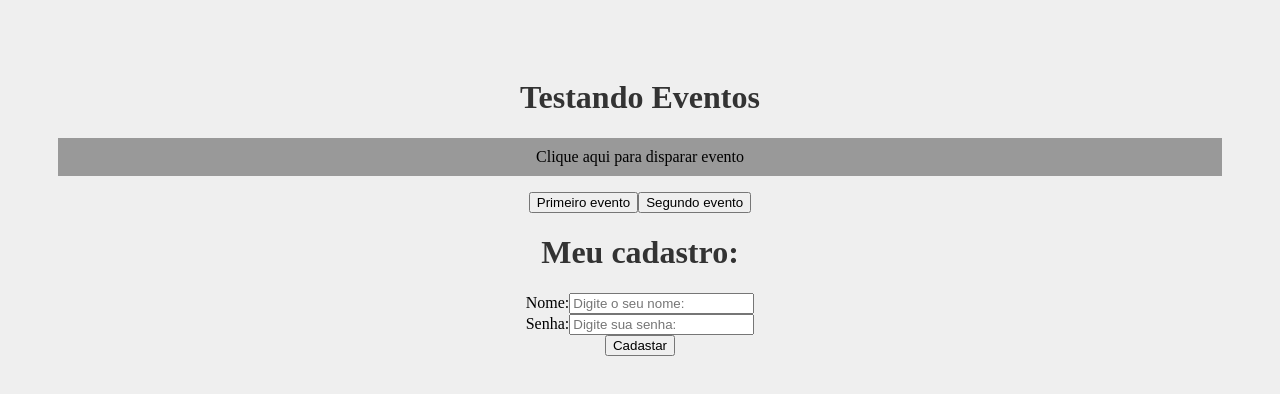
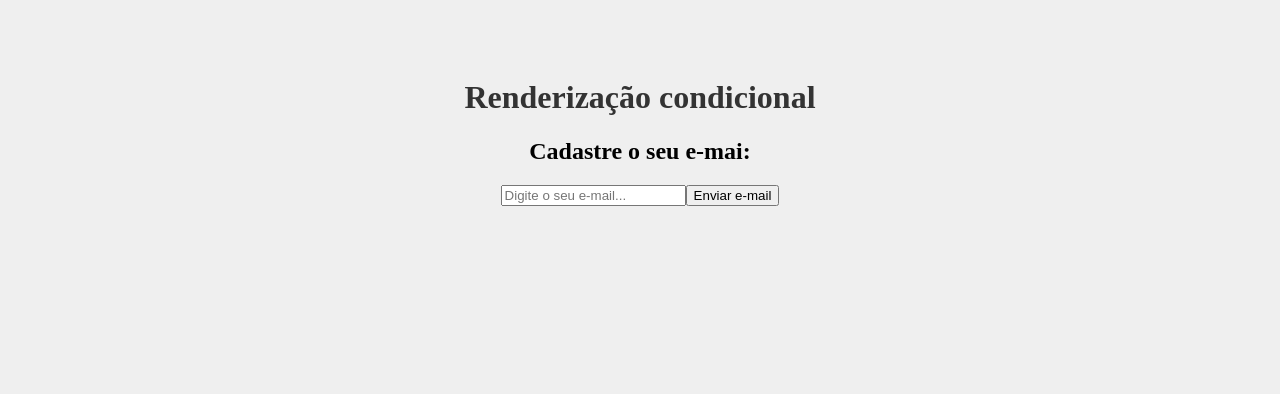
Before and after one commit to estevaosilva7/Learning-ReactJS-2023, a React (Create React App) app in the folder meu-projeto/: page / in a window 1280 px wide. Shown: the top 394 px of the page. Built offline with nearby package versions, Linux system fonts and the light colour scheme.

Commit message:
Renderização condicional (if)

```diff
--- a/meu-projeto/src/App.js
+++ b/meu-projeto/src/App.js
@@ -1,15 +1,15 @@
 import './App.css';
-import Eventos from './components/Evento';
-import Form from './components/Form';
+import Condicional from './components/Condicional';
+
 function App() {
 
 
 
   return (
     <div className="App">
-      <h1> Testando Eventos</h1>
-      <Eventos/>
-      <Form/>
+      <h1> Renderização condicional</h1>
+      <Condicional/>
+
     </div>
   );
 }
--- /dev/null
+++ b/meu-projeto/src/components/Condicional.js
@@ -0,0 +1,37 @@
+import { useState} from "react"
+
+function Condicional() {
+    const [email, setEmail] = useState()
+    const [userEmail, setUserEmail] = useState()
+
+    function enviarEmail(e) {
+        e.preventDefault()
+        setUserEmail(email)
+    }
+
+    function limparEmail() {
+        setUserEmail("")
+    }
+
+
+    return(
+        <div>
+            <h2> Cadastre o seu e-mai:</h2>
+            <form>
+                <input type="email" placeholder="Digite o seu e-mail..." onChange={(e) => setEmail(e.target.value)}/>
+                <button type="submit" onClick={enviarEmail}>
+                    Enviar e-mail
+                </button>
+                {userEmail && (
+                 <div>
+                    <p> O e-mail do usuário é: {userEmail} </p>
+                    <button onClick={limparEmail}> Limpar e-mail</button>
+                </div>
+                )}
+            </form>
+        </div>
+
+    )
+}
+
+export default Condicional
```
